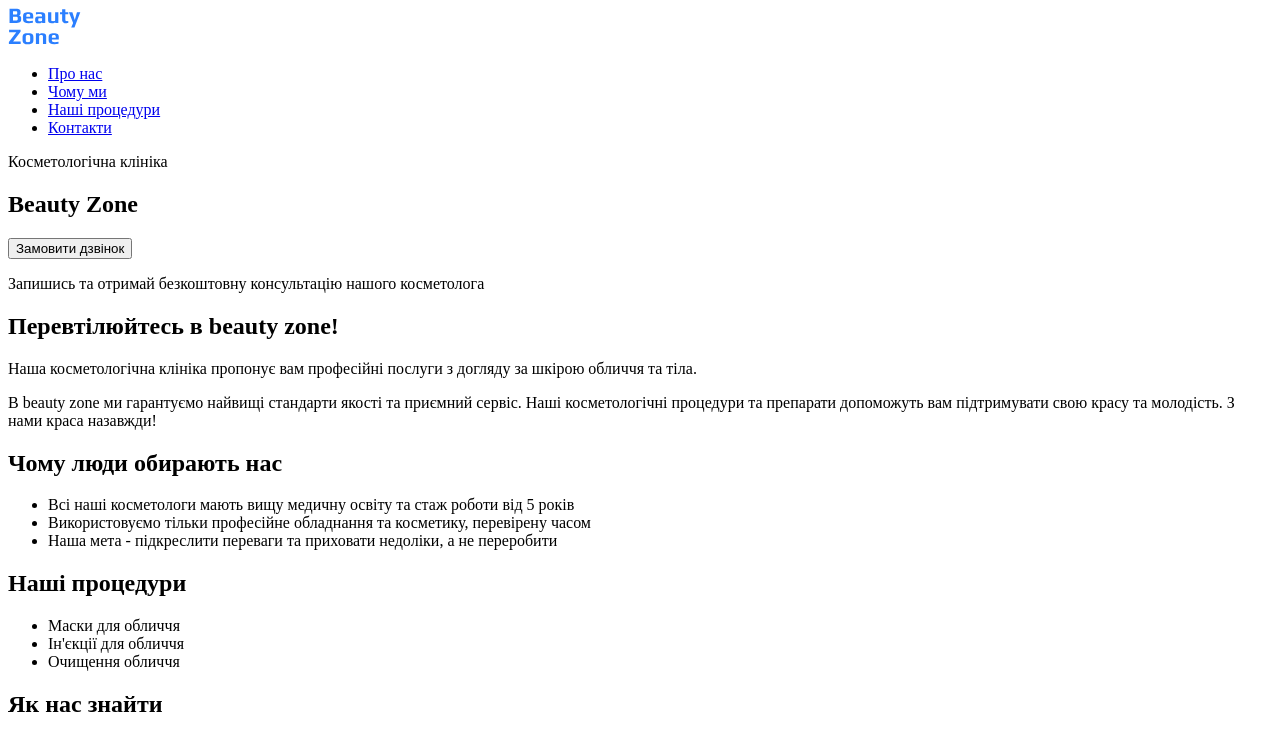
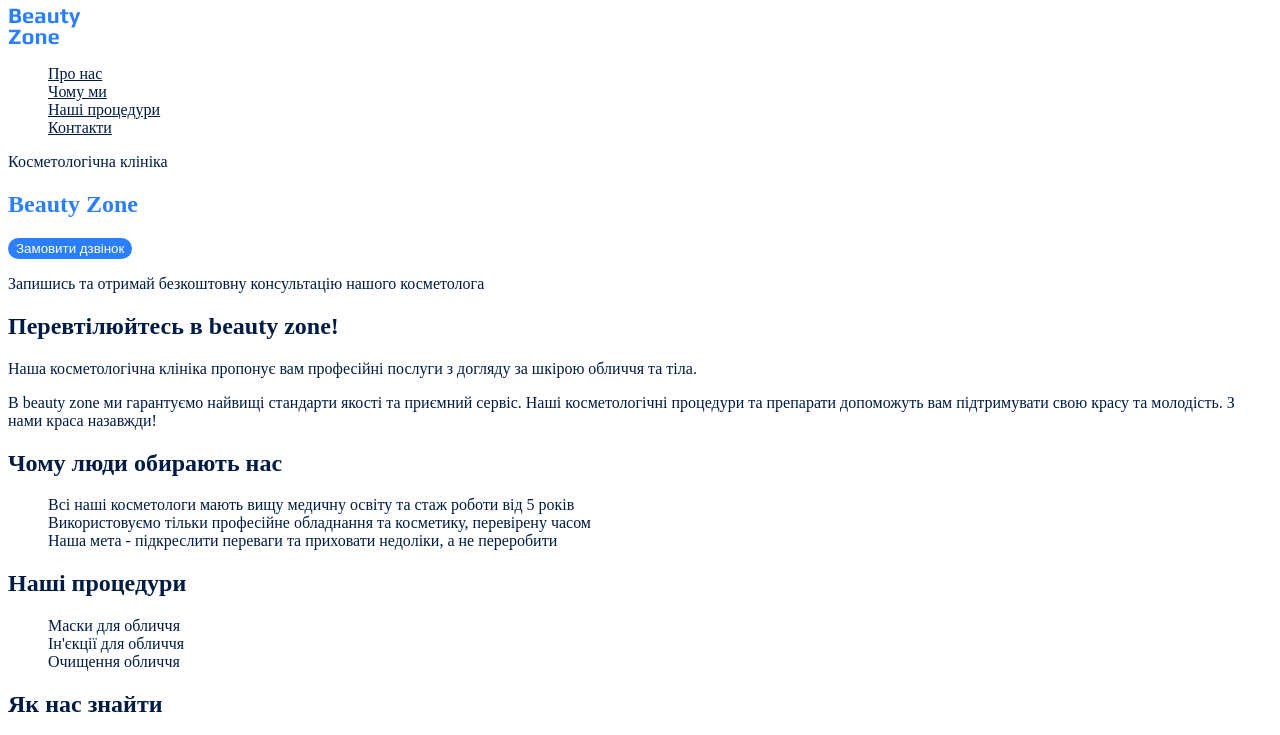
Before and after one commit to Montines/genius-beauty-20, a plain HTML site: page index.html in a window 1280 px wide. Shown: the top 735 px of the page. Drawn offline with Linux system fonts and the light colour scheme.

Commit message:
Add styles.css and css variables

```diff
--- /dev/null
+++ b/css/styles.css
@@ -0,0 +1,47 @@
+:root {
+  --color-primary-light: #2b7fff;
+  --color-primary-dark: #011c44;
+  --color-brand-light: #fff;
+  --color-brand-dark: #000;
+}
+
+/* Base */
+body {
+  color: var(--color-primary-dark);
+}
+
+ul {
+  list-style-type: none;
+}
+
+/* Button */
+.button {
+  color: var(--color-brand-light);
+  background-color: var(--color-primary-light);
+  border: 2px solid var(--color-primary-light);
+  border-radius: 32px;
+  cursor: pointer;
+}
+
+.button:hover {
+  color: var(--color-primary-dark);
+  background-color: transparent;
+}
+
+/* Link */
+.link {
+  color: var(--color-primary-dark);
+}
+
+.link:hover {
+  color: var(--color-primary-light);
+}
+
+/* Hero section */
+.hero-title {
+  color: var(--color-primary-light);
+}
+
+.section-title {
+  color: var(--color-primary-dark);
+}
--- a/index.html
+++ b/index.html
@@ -4,6 +4,7 @@
     <meta charset="UTF-8" />
     <meta name="viewport" content="width=device-width, initial-scale=1.0" />
     <title>Beauty Zone</title>
+    <link rel="stylesheet" href="./css/styles.css" />
   </head>
 
   <body>
@@ -13,22 +14,26 @@
           <img src="./images/logo.svg" alt="Логотип Салону Краси" />
         </a>
         <ul>
-          <li><a href="#about-us-section">Про нас</a></li>
-          <li><a href="#why-we-section">Чому ми</a></li>
-          <li><a href="#our-procedures-section">Наші процедури</a></li>
-          <li><a href="#contact-section">Контакти</a></li>
+          <li><a class="link" href="#about-us-section">Про нас</a></li>
+          <li><a class="link" href="#why-we-section">Чому ми</a></li>
+          <li>
+            <a class="link" href="#our-procedures-section">Наші процедури</a>
+          </li>
+          <li><a class="link" href="#contact-section">Контакти</a></li>
         </ul>
       </nav>
     </header>
     <main>
-      <section class="hero-section">
+      <section id="hero-section">
         <p>Косметологічна клініка</p>
-        <h1>Beauty Zone</h1>
-        <button type="button">Замовити дзвінок</button>
+        <h1 class="hero-title">Beauty Zone</h1>
+        <button class="button" type="button">Замовити дзвінок</button>
         <p>Запишись та отримай безкоштовну консультацію нашого косметолога</p>
       </section>
-      <section class="about-us-section">
-        <h2>Перевтілюйтесь в beauty zone!</h2>
+      <section id="about-us-section">
+        <h2 class="section-title">
+          Перевтілюйтесь в <span>beauty zone!</span>
+        </h2>
         <p>
           Наша косметологічна клініка пропонує вам професійні послуги з догляду
           за шкірою обличчя та тіла.
@@ -39,8 +44,8 @@
           підтримувати свою красу та молодість. З нами краса назавжди!
         </p>
       </section>
-      <section class="why-we-section">
-        <h2>Чому люди обирають нас</h2>
+      <section id="why-we-section">
+        <h2 class="section-title">Чому люди <span>обирають нас</span></h2>
         <ul>
           <li>
             Всі наші косметологи мають вищу медичну освіту та стаж роботи від 5
@@ -56,16 +61,24 @@
           </li>
         </ul>
       </section>
-      <section class="our-procedures-section">
-        <h2>Наші процедури</h2>
+      <section id="our-procedures-section">
+        <h2 class="section-title">Наші <span>процедури</span></h2>
         <ul>
           <li>Маски для обличчя</li>
           <li>Ін'єкції для обличчя</li>
           <li>Очищення обличчя</li>
         </ul>
       </section>
-      <section class="contact-section">
-        <h2>Як нас знайти</h2>
+      <section id="contact-section">
+        <h2 class="section-title">Як нас <span>знайти</span></h2>
+        <iframe
+          src="https://www.google.com/maps/embed?pb=!1m18!1m12!1m3!1d2540.9398795016946!2d30.515553976916596!3d50.44222048795585!2m3!1f0!2f0!3f0!3m2!1i1024!2i768!4f13.1!3m3!1m2!1s0x40d4cef8b5f6338d%3A0x25c7f06ad686451c!2z0LHRg9C7LiDQotCw0YDQsNGB0LAg0KjQtdCy0YfQtdC90LrQviwgNSwg0JrQuNC10LIsINCj0LrRgNCw0LjQvdCwLCAwMjAwMA!5e0!3m2!1sru!2spl!4v1722338081876!5m2!1sru!2spl"
+          width="600"
+          height="450"
+          allowfullscreen=""
+          loading="lazy"
+          referrerpolicy="no-referrer-when-downgrade"
+        ></iframe>
       </section>
     </main>
     <footer>
```
